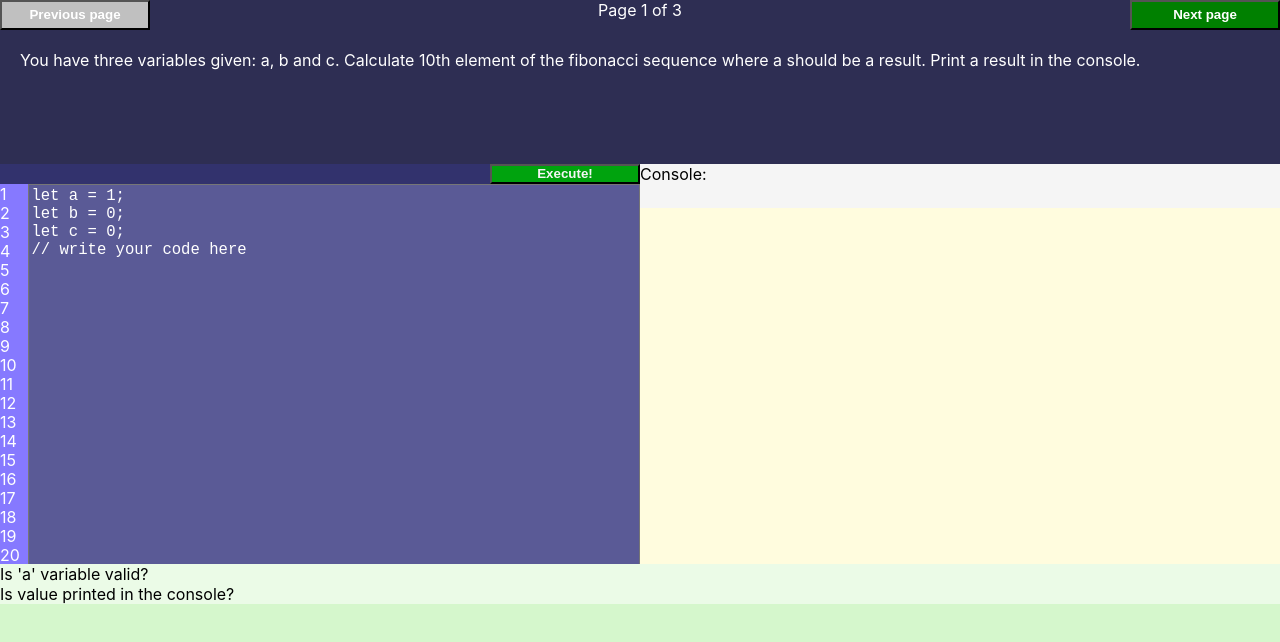
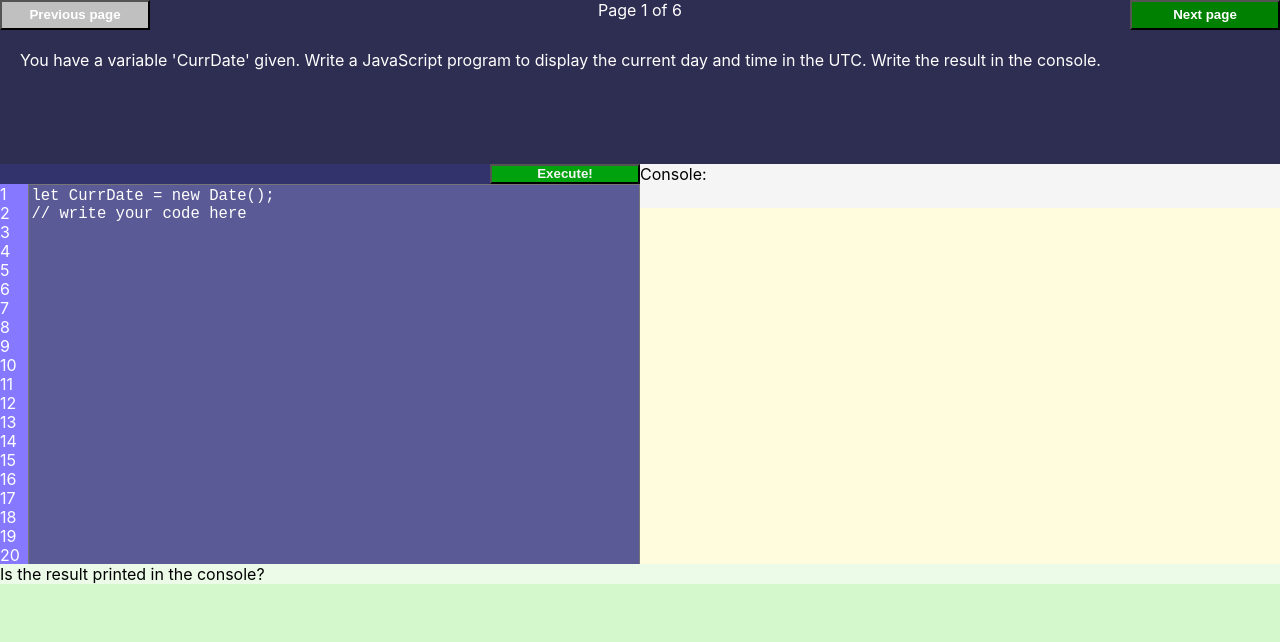
Before and after one commit to Adam-Ratajczak/js-editor, a React (Create React App) app: page / in a window 1280 px wide. Shown: the top 642 px of the page. Built offline with nearby package versions, Linux system fonts and the light colour scheme.

Commit message:
Exercises 1-6

```diff
--- a/src/App.js
+++ b/src/App.js
@@ -4,39 +4,13 @@ import './App.scss';
 const lines_of_code = 20
 
 const Levels = [
-  {
-    command: "You have three variables given: a, b and c. Calculate 10th element of the fibonacci sequence where a should be a result. Print a result in the console.",
-    code:"let a = 1;\nlet b = 0;\nlet c = 0;\n// write your code here\n",
-    protected_lines: 3,
-    vars: "return [a, b, c];",
-    checks: [
-      {msg: "Is 'a' variable valid?", eval: "return res[0] == 89"},
-      {msg: "Is value printed in the console?", eval: "for(let cmd of consoleLogs){if(cmd.value == res[0]){ return true;}}\nreturn false;"}
-    ],
-    page_content: false
-  },
-  {
-    command: "You have three variables given: a, b and c. Calculate 10th element of the fibonacci sequence where a should be a result. Print a result in the console.",
-    code:"let a = 1;\nlet b = 0;\nlet c = 0;\n// write your code here\n",
-    protected_lines: 3,
-    vars: "return [a, b, c];",
-    checks: [
-      {msg: "Is 'a' variable valid?", eval: "return res[0] == 89"},
-      {msg: "Is value printed in the console?", eval: "for(let cmd of consoleLogs){if(cmd.value == res[0]){ return true;}}\nreturn false;"}
-    ],
-    page_content: (<div id="sample-page"><p>bajo jajo</p></div>)
-  },
-  {
-    command: "You have three variables given: a, b and c. Calculate 10th element of the fibonacci sequence where a should be a result. Print a result in the console.",
-    code:"let a = 1;\nlet b = 0;\nlet c = 0;\n// write your code here\n",
-    protected_lines: 3,
-    vars: "return [a, b, c];",
-    checks: [
-      {msg: "Is 'b' variable valid?", eval: "return res[0] == 89"},
-      {msg: "Is value printed in the console?", eval: "for(let cmd of consoleLogs){if(cmd.value == res[0]){ return true;}}\nreturn false;"}
-    ],
-    page_content: (<div id="sample-page"><p>bajo jajo</p></div>)
-  },
+  {command: "You have a variable 'CurrDate' given. Write a JavaScript program to display the current day and time in the UTC. Write the result in the console.", code: "let CurrDate = new Date();\n// write your code here\n", protected_lines: 1, vars: "return [CurrDate];", checks: [ {msg: "Is the result printed in the console?", eval: "for(let cmd of consoleLogs){if(cmd.type == 'log' && cmd.value.includes(res[0].toUTCString())){ return true;}}\nreturn false;", }, ], page_content: false},
+  {command: "You have given a variable: 'Area'. Write a JavaScript program to find the area of a triangle where three sides are 5, 6, 7. Write the result in the console rounded to 2 decimal digits.", code: "let Area = 0;\n// write your code here\n", protected_lines: 1, vars: "return [Area]", checks: [ { msg: "Is 'Area' variable valid for the 5, 6, 7 triangle?", eval: "return Math.abs(res[0] - 14.6969384) < 0.001;", }, { msg: "Is the rounded value of 'Area' written in the console?", eval: "let roundedArea = Math.round(res[0] * 100) / 100;\nfor (let cmd of consoleLogs) { if (cmd.value.includes(roundedArea.toString())) { return true; }}\nreturn false;", }, ], page_content: false, },
+  {command: "Write a JavaScript program to rotate the string 'I hate JavaScript' in the right direction. This is done by periodically removing one letter from the string end and attaching it to the front. Write the result to the given 'result' variable.", code: "const inputValue = 'I hate JavaScript';\nlet result = '';\n// write your code here\n", protected_lines: 2, vars: "return [result];", checks: [ { msg: "Does 'result' have the correct rotated value?", eval: "return res[0] === 'tpircSavaJ etah I';", }, ], page_content: false, },
+  {command: "You have given input values in an array: [2000, 2012, 1993, 1900]. Write a JavaScript program to determine whether a given year is a leap year in the Gregorian calendar. Iterate the array and add to 'result' a string 'Given year is a leap year' if true, otherwise, 'Given year is not a leap year'.", code: "const years = [2000, 2012, 1993, 1900];\nlet result = [];\n// write your leap year determination logic here\n", protected_lines: 2, vars: "return [result, years];", checks: [ { msg: "Is 'result' correct for leap year determination?", eval: `return Array.isArray(res[0]) && res[0].length === res[1].length && res[0].every((value, index) => { const year = res[1][index]; if (value === 'Given year is a leap year') { return year % 4 === 0 && (year % 100 !== 0 || year % 400 === 0); } else { return !(year % 4 === 0 && (year % 100 !== 0 || year % 400 === 0)); } } );`, }, ], page_content: false, },
+  {command: "Write a JavaScript program to find out if 1st January will be a Sunday between 2014 and 2050. Write all found values in the 'result' variable.", code: "let result = [];\n// write your code here\n", protected_lines: 1, vars: "return [result];", checks: [ { msg: "Is 'result' an array containing years when 1st January is a Sunday?", eval: `return Array.isArray(res[0]) && res[0].every(year => { const januaryFirst = new Date(year, 0, 1); return januaryFirst.getDay() === 0 && year >= 2014 && year <= 2050; });`, }, ], page_content: false, },
+  {command: "Write a JavaScript program where the program takes a random integer between 1 and 10, and the user is then prompted to input a guess number. The program prints 'Good Work' to the console if the input matches the guess number; otherwise, it prints 'Not matched'. The randomly generated number should be written to the given 'num' variable, and the user prompt should be written to the 'prompt' variable.", code: "let num = 0;\nlet prompt = 0;\n// write your code here\n", protected_lines: 2, vars: "return [num, prompt];", checks: [ { msg: "Is the 'num' variable a random integer between 1 and 10?", eval: "return Number.isInteger(res[0]) && res[0] >= 1 && res[0] <= 10;", }, { msg: "Is value printed in the console?", eval: "for(let cmd of consoleLogs){if(cmd.value == (res[0] === res[1] ? 'Good Work' : 'Not matched')){ return true;}}\nreturn false;", }, ], page_content: false,}
+
 ]
 
 function App() {
@@ -93,6 +67,10 @@ function App() {
   function ChangeLevel(id){
     if(id < 0 || id >= Levels.length){
       return
+    }
+
+    if(document.getElementById("code-content")){
+      document.getElementById("code-content").value = Levels[id].code
     }
 
     SetCurrLevel(Levels[id])
```
